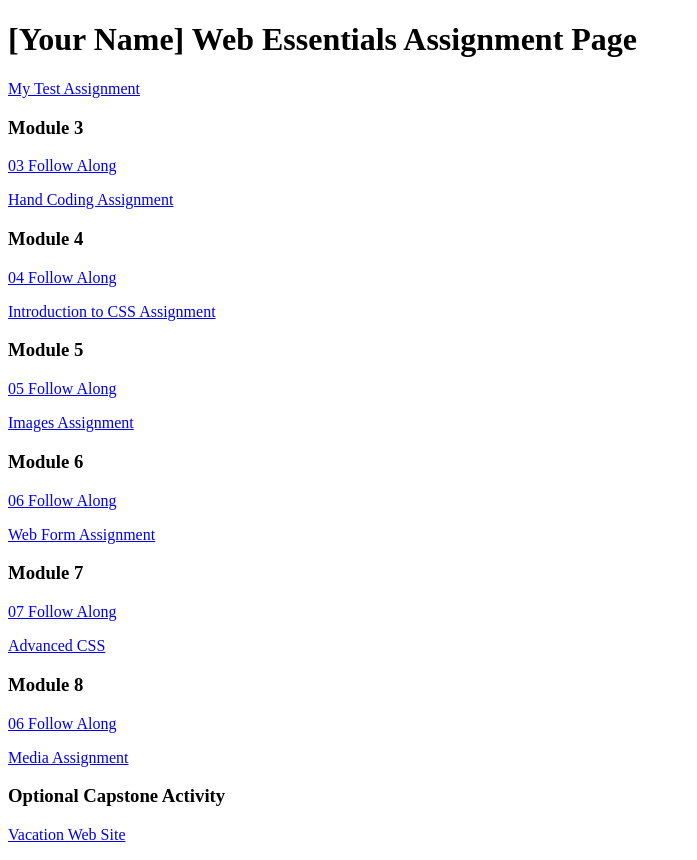
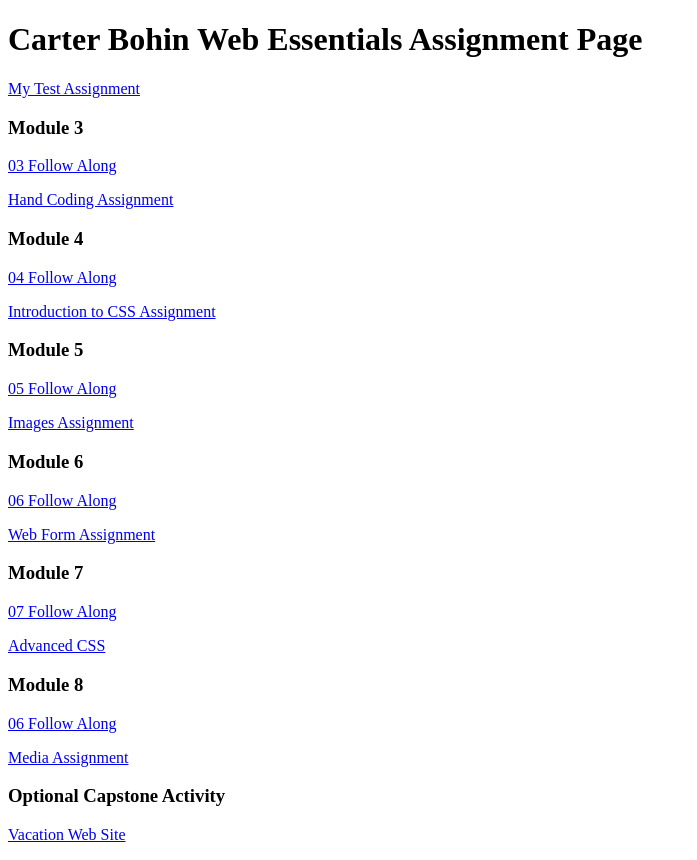
Before and after one commit to Carterbohin/dwdd1600, a plain HTML site: page index.html in a window 1280 px wide. Shown: the whole page, without its empty margins (0-697 px from the left). Drawn offline with Linux system fonts and the light colour scheme.

Commit message:
Added my name

```diff
--- a/index.html
+++ b/index.html
@@ -6,7 +6,7 @@
 		<title>dwdd 1600 assignment list page</title>
 	</head>
 	<body>
-		<h1>[Your Name] Web Essentials Assignment Page</h1>
+		<h1>Carter Bohin Web Essentials Assignment Page</h1>
 		<p><a href="01test">My Test Assignment</a></p>
 
 		<h3>Module 3</h3>
```
